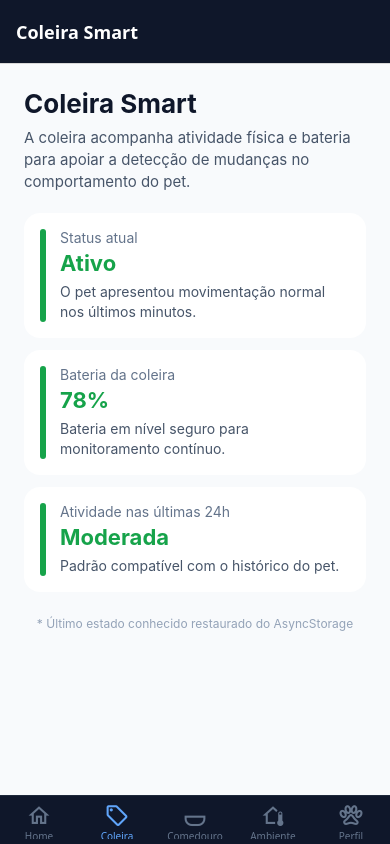
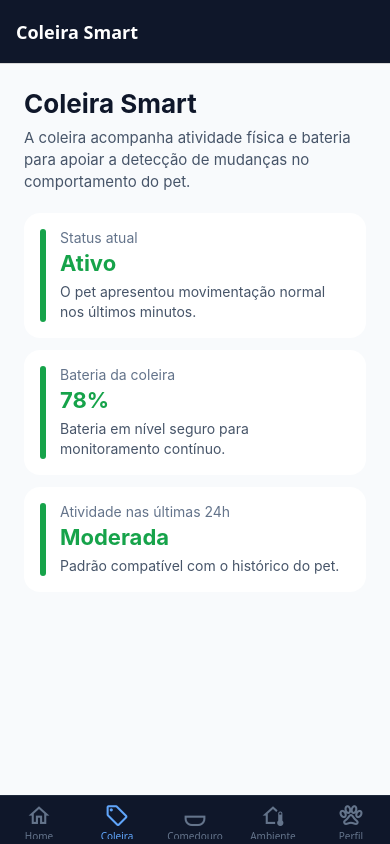
Before and after one commit to PetCare-HUB/Mobile, a React Native app: screen /Collar in a window 390 px wide. Built offline with nearby package versions, Linux system fonts and the light colour scheme.

Commit message:
feat: implement dashboard screens for collar, environment, and feeder sensors along with a pet profile management page

```diff
--- a/src/screens/CollarScreen.tsx
+++ b/src/screens/CollarScreen.tsx
@@ -41,9 +41,6 @@ export function CollarScreen() {
           status={metric.status}
         />
       ))}
-      <Text style={styles.footerNote}>
-        * Último estado conhecido restaurado do AsyncStorage
-      </Text>
     </ScrollView>
   );
 }
--- a/src/screens/EnvironmentScreen.tsx
+++ b/src/screens/EnvironmentScreen.tsx
@@ -41,9 +41,6 @@ export function EnvironmentScreen() {
           status={metric.status}
         />
       ))}
-      <Text style={styles.footerNote}>
-        * Último estado conhecido restaurado do AsyncStorage
-      </Text>
     </ScrollView>
   );
 }
--- a/src/screens/FeederScreen.tsx
+++ b/src/screens/FeederScreen.tsx
@@ -50,9 +50,6 @@ export function FeederScreen() {
           severity="medium"
         />
       )}
-      <Text style={styles.footerNote}>
-        * Último estado conhecido restaurado do AsyncStorage
-      </Text>
     </ScrollView>
   );
 }
--- a/src/screens/PetProfileScreen.tsx
+++ b/src/screens/PetProfileScreen.tsx
@@ -144,7 +144,6 @@ export function PetProfileScreen() {
 
         <View style={styles.prefsCard}>
           <Text style={styles.prefsTitle}>Preferências de notificação</Text>
-          <Text style={styles.prefsSubtitle}>Salvo localmente no AsyncStorage</Text>
 
           {[
             { label: 'Alertas de saúde', value: notifAlertas, toggle: () => setNotifAlertas((v) => !v) },
@@ -158,13 +157,6 @@ export function PetProfileScreen() {
               </TouchableOpacity>
             </View>
           ))}
-        </View>
-
-        <View style={styles.infoCard}>
-          <Text style={styles.infoTitle}>Requisito atendido</Text>
-          <Text style={styles.infoText}>
-            Os dados digitados são salvos localmente e carregados novamente ao abrir o aplicativo.
-          </Text>
         </View>
       </ScrollView>
     </KeyboardAvoidingView>
@@ -199,7 +191,6 @@ const styles = StyleSheet.create({
   toggleActive: { backgroundColor: '#2563EB' },
   toggleThumb: { width: 20, height: 20, borderRadius: 10, backgroundColor: '#FFFFFF', alignSelf: 'flex-start' },
   toggleThumbActive: { alignSelf: 'flex-end' },
-  infoCard: { backgroundColor: '#DCFCE7', padding: 18, borderRadius: 16 },
   infoTitle: { fontSize: 16, fontWeight: 'bold', color: '#166534', marginBottom: 6 },
   infoText: { fontSize: 14, color: '#166534', lineHeight: 20 },
 });
```
